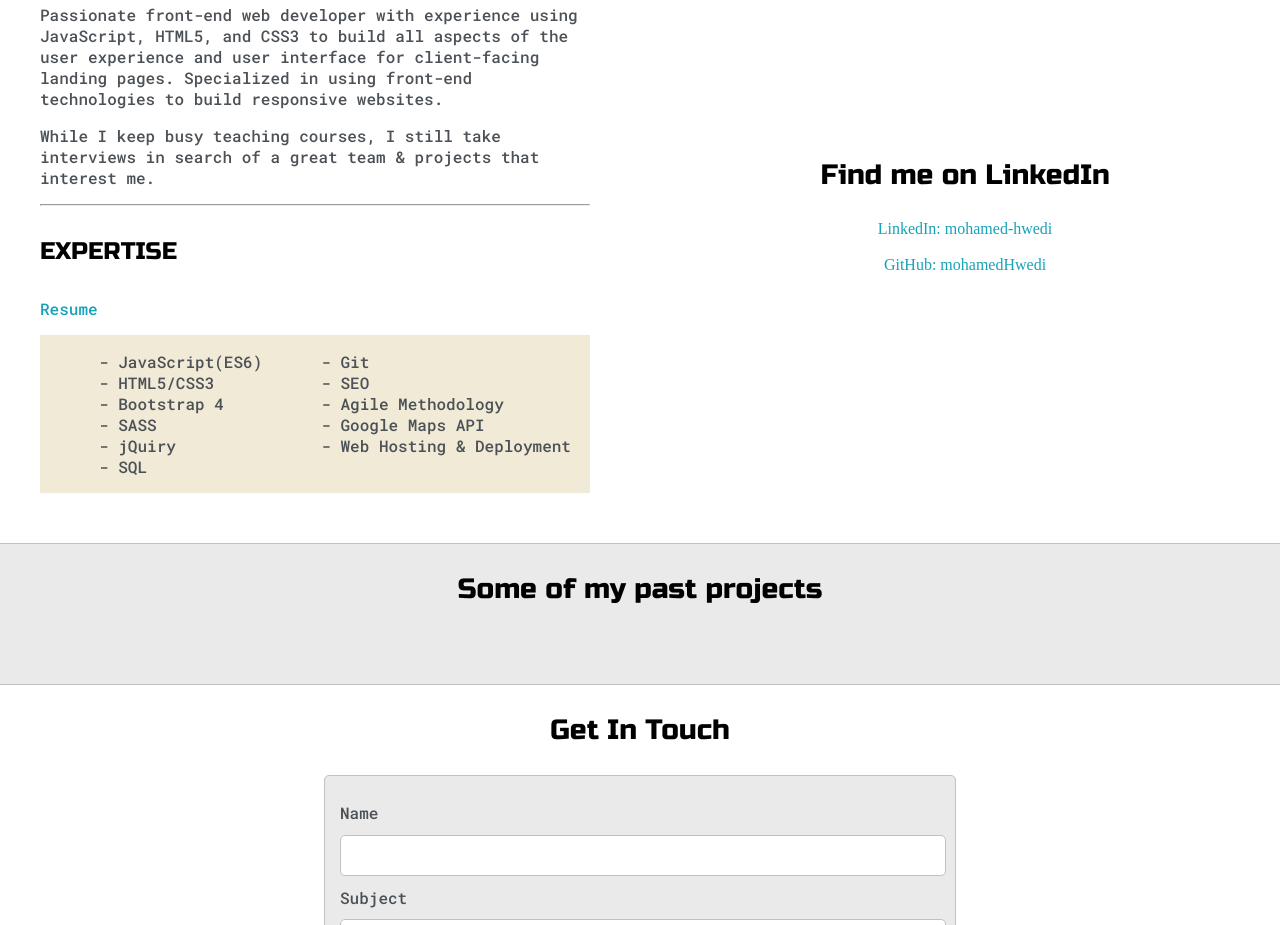
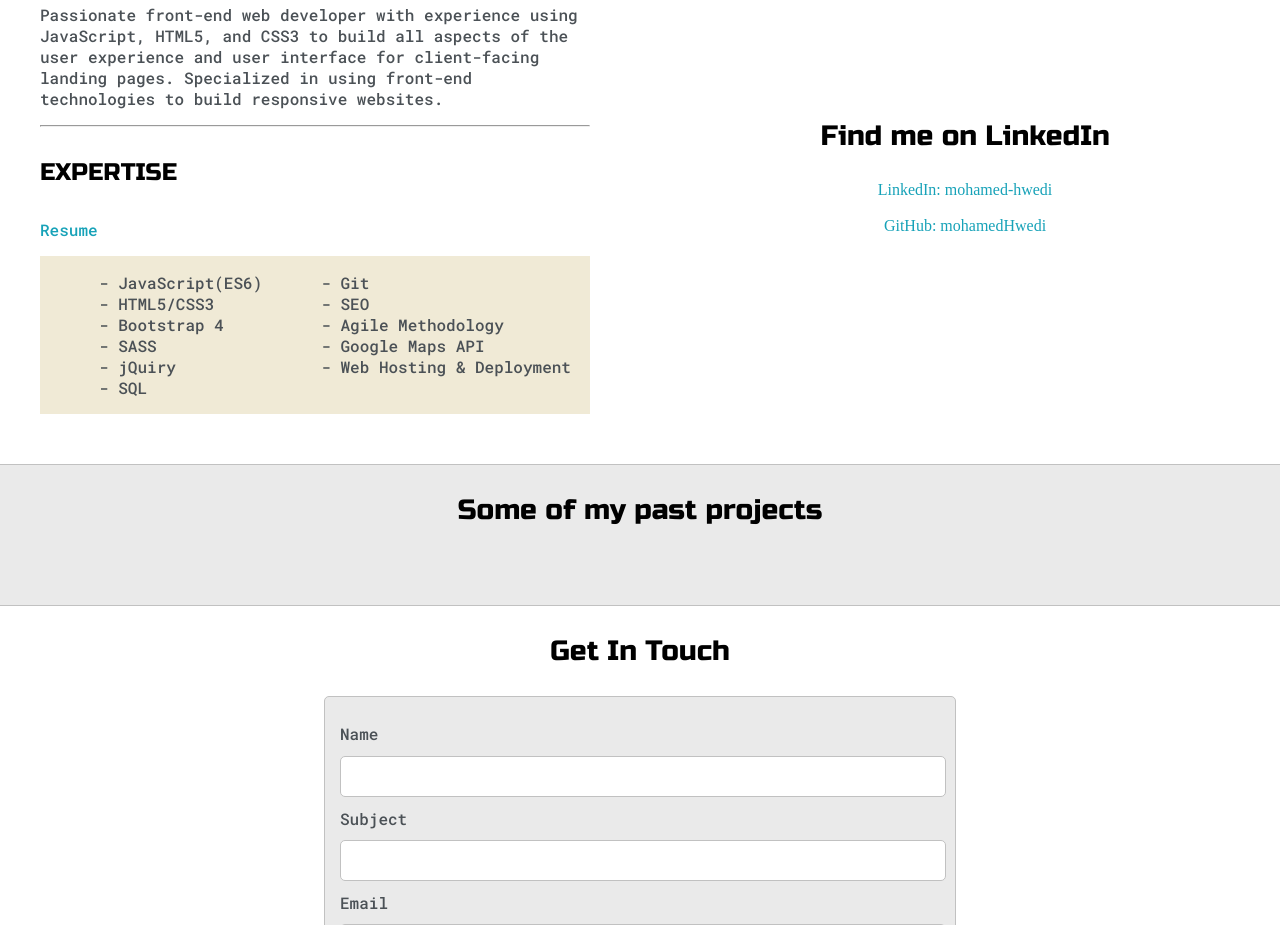
Before and after one commit to hwedi/hwedi.github.io, a plain HTML site: page index.html in a window 1280 px wide. Shown: the part 820-1745 px from the top of the page. Drawn offline with Linux system fonts and the light colour scheme.

Commit message:
Remove unnecessary text.

```diff
--- a/index.html
+++ b/index.html
@@ -80,8 +80,6 @@
 					<h4>More about me</h4>
 
 					<p>Passionate front-end web developer with experience using JavaScript, HTML5, and CSS3 to build all aspects of the user experience and user interface for client-facing landing pages. Specialized in using front-end technologies to build responsive websites.</p>
-
-					<p>While I keep busy teaching courses, I still take interviews in search of a great team & projects that interest me.</p>
 
 
 					<hr>
```
